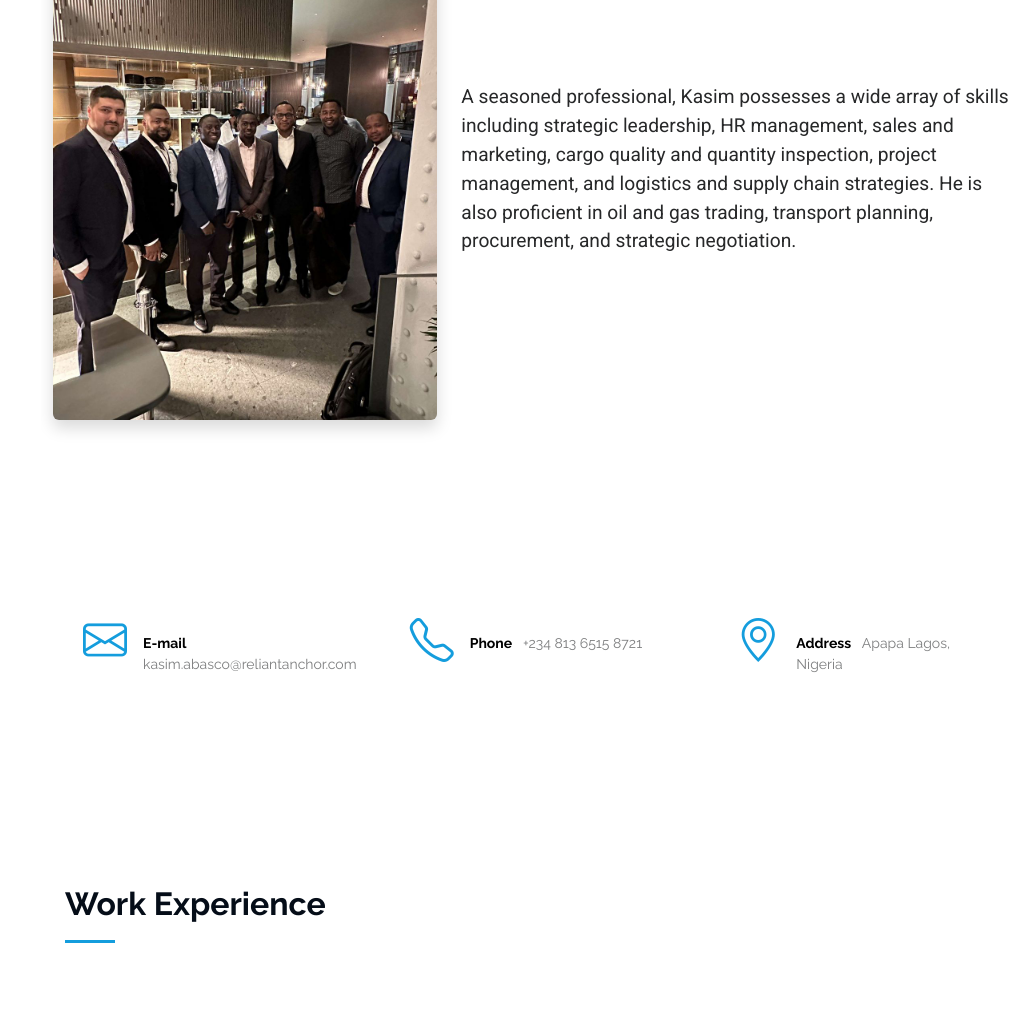
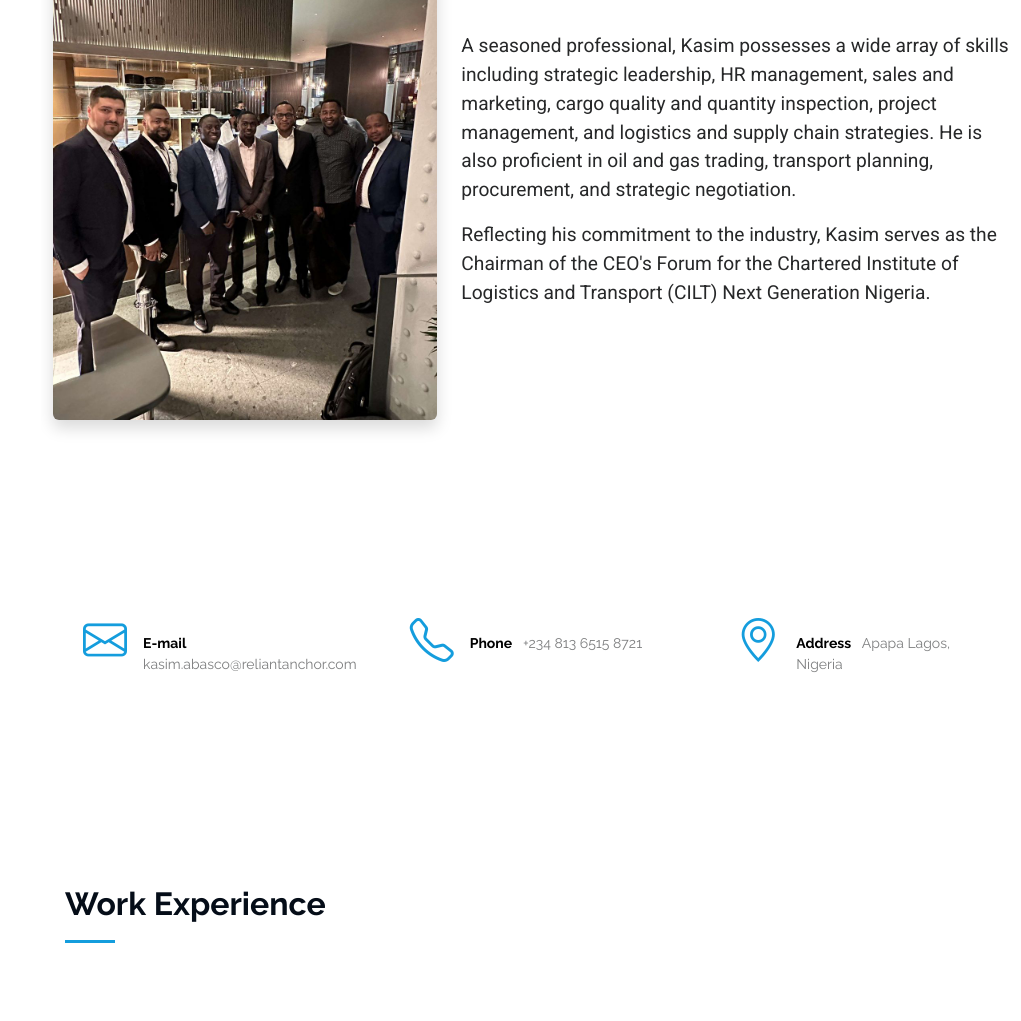
Before and after one commit to decobwebs/Kasim-Auwal-Lawal, a plain HTML site: page index.html in a window 1280 px wide. Shown: the part 2235-3256 px from the top of the page, without its empty margins (259-1280 px from the left). Drawn offline with Linux system fonts and the light colour scheme.

Commit message:
Updated code

```diff
--- a/index.html
+++ b/index.html
@@ -154,6 +154,7 @@
                   and marketing, cargo quality and quantity inspection, project management, and logistics and supply chain strategies.
                   He is also proficient in oil and gas trading, transport planning, procurement, and strategic negotiation.
                 </p>
+                <p>Reflecting his commitment to the industry, Kasim serves as the Chairman of the CEO's Forum for the Chartered Institute of Logistics and Transport (CILT) Next Generation Nigeria.</p>
               </div>
             </div>
           </div>
```
